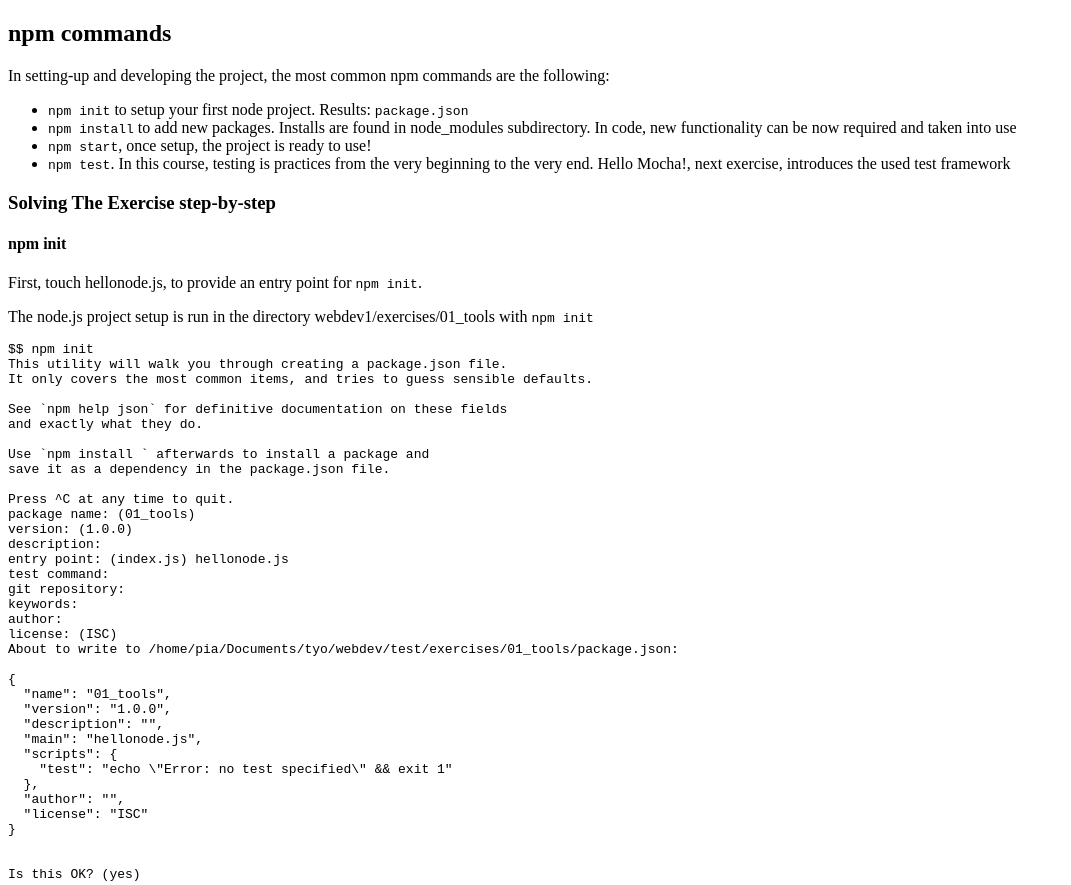
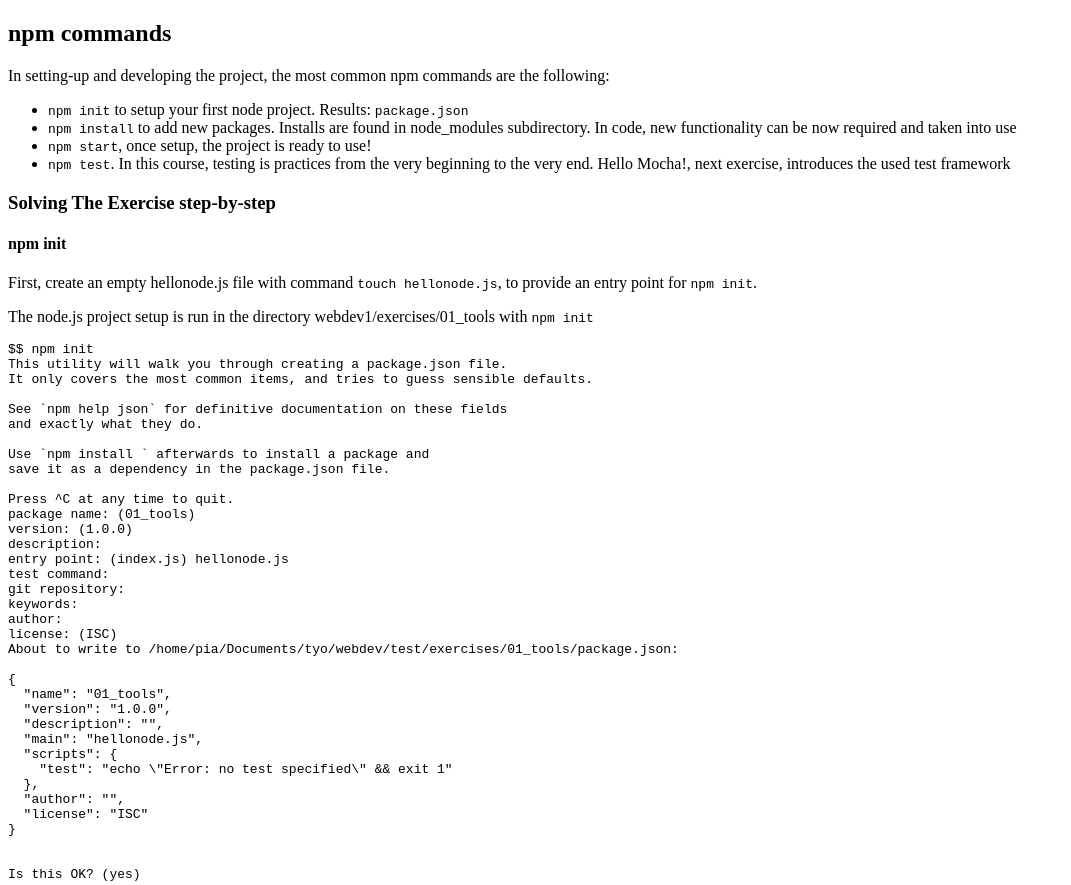
Before and after one commit to nhitran-tuni/webdev1, a plain HTML site: page exercises/01_tools/hellonode.html in a window 1280 px wide. Shown: the top 885 px of the page, without its empty margins (0-1071 px from the left). Drawn offline with Linux system fonts and the light colour scheme.

Commit message:
Made the touch command instructions more explicit

```diff
--- a/exercises/01_tools/hellonode.html
+++ b/exercises/01_tools/hellonode.html
@@ -25,7 +25,9 @@
     <h3>Solving The Exercise step-by-step</h3>
 
     <h4>npm init</h4>
-    <p>First, touch hellonode.js, to provide an entry point for <code>npm init</code>.</p>
+    <p>First, create an empty hellonode.js file with command <code>touch hellonode.js</code>, to provide an entry point
+        for
+        <code>npm init</code>.</p>
     <p>The node.js project setup is run in the directory webdev1/exercises/01_tools with <code>npm init</code></p>
     <pre class="terminal">
 $$ npm init
```
